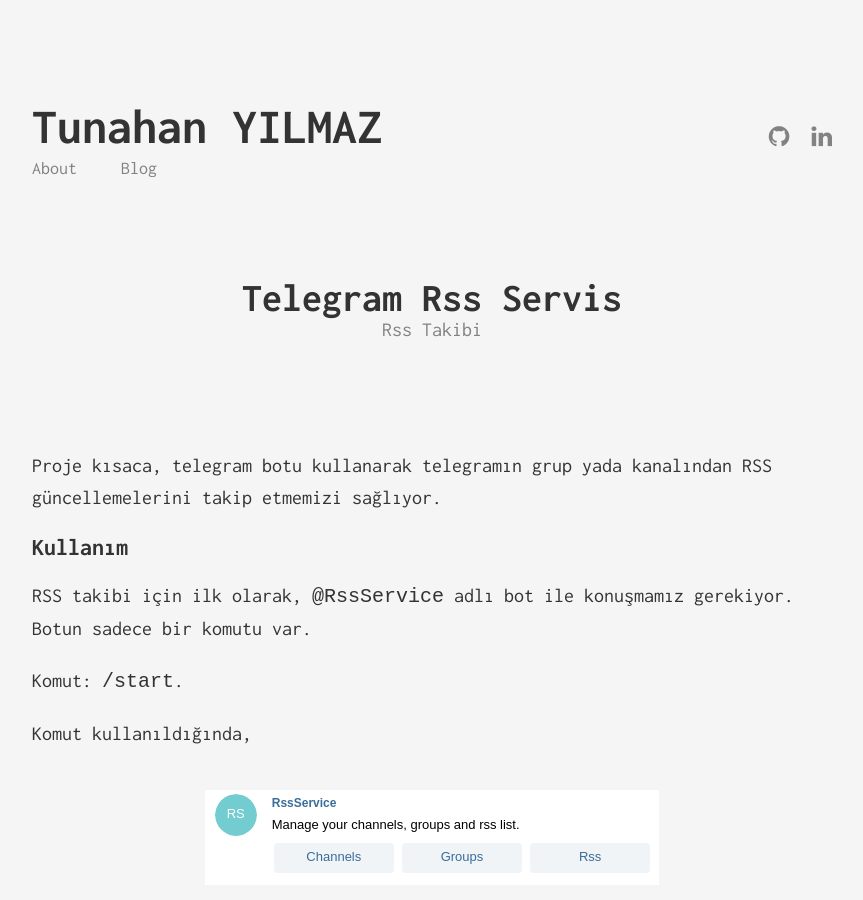
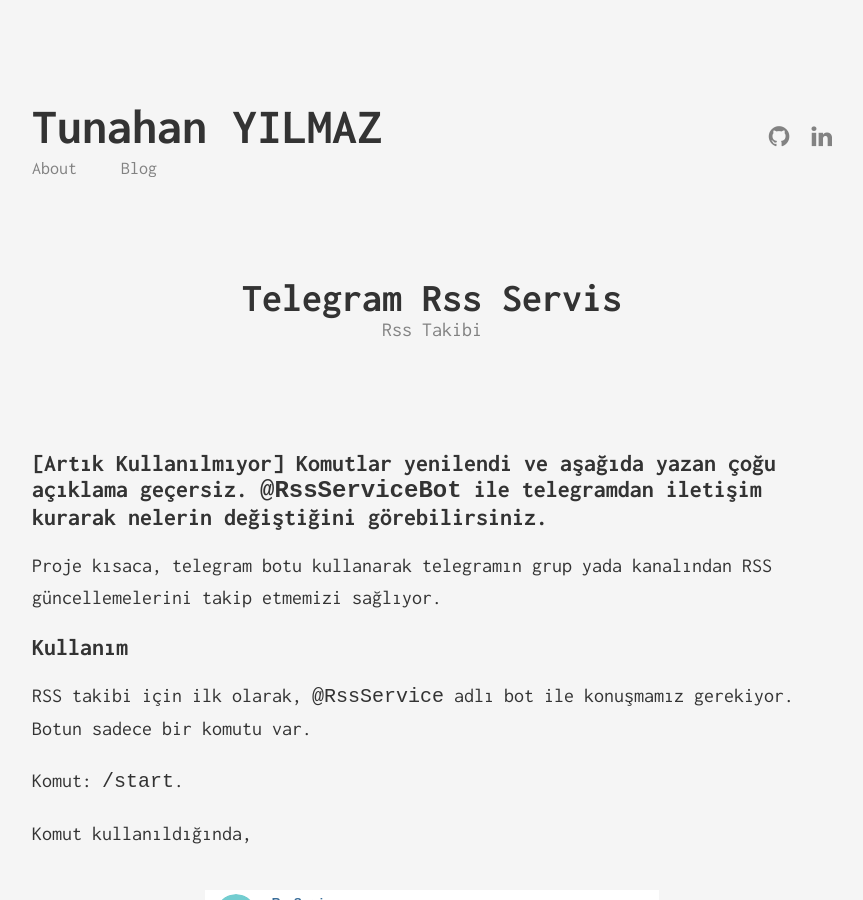
Before and after one commit to tyilmaz1994/tyilmaz1994.github.io, a Jekyll site: the page built from _posts/2018-09-06-telegram-rss-servis.markdown, in a window 1280 px wide and 900 px high. Shown: the whole window, without its empty margins (208-1071 px from the left). Built offline with Jekyll 4.4.1, drawn with Linux system fonts in a browser that asks for light colours.

Commit message:
Update 2018-09-06-telegram-rss-servis.markdown

```diff
--- a/_posts/2018-09-06-telegram-rss-servis.markdown
+++ b/_posts/2018-09-06-telegram-rss-servis.markdown
@@ -5,6 +5,8 @@
 date:   2018-09-06 23:34:01
 categories: [projects, documentation]
 ---
+## [Artık Kullanılmıyor] Komutlar yenilendi ve aşağıda yazan çoğu açıklama geçersiz. `@RssServiceBot` ile telegramdan iletişim kurarak nelerin değiştiğini görebilirsiniz.
+
 Proje kısaca, telegram botu kullanarak telegramın grup yada kanalından RSS güncellemelerini takip etmemizi sağlıyor.
 
 ## Kullanım
```
